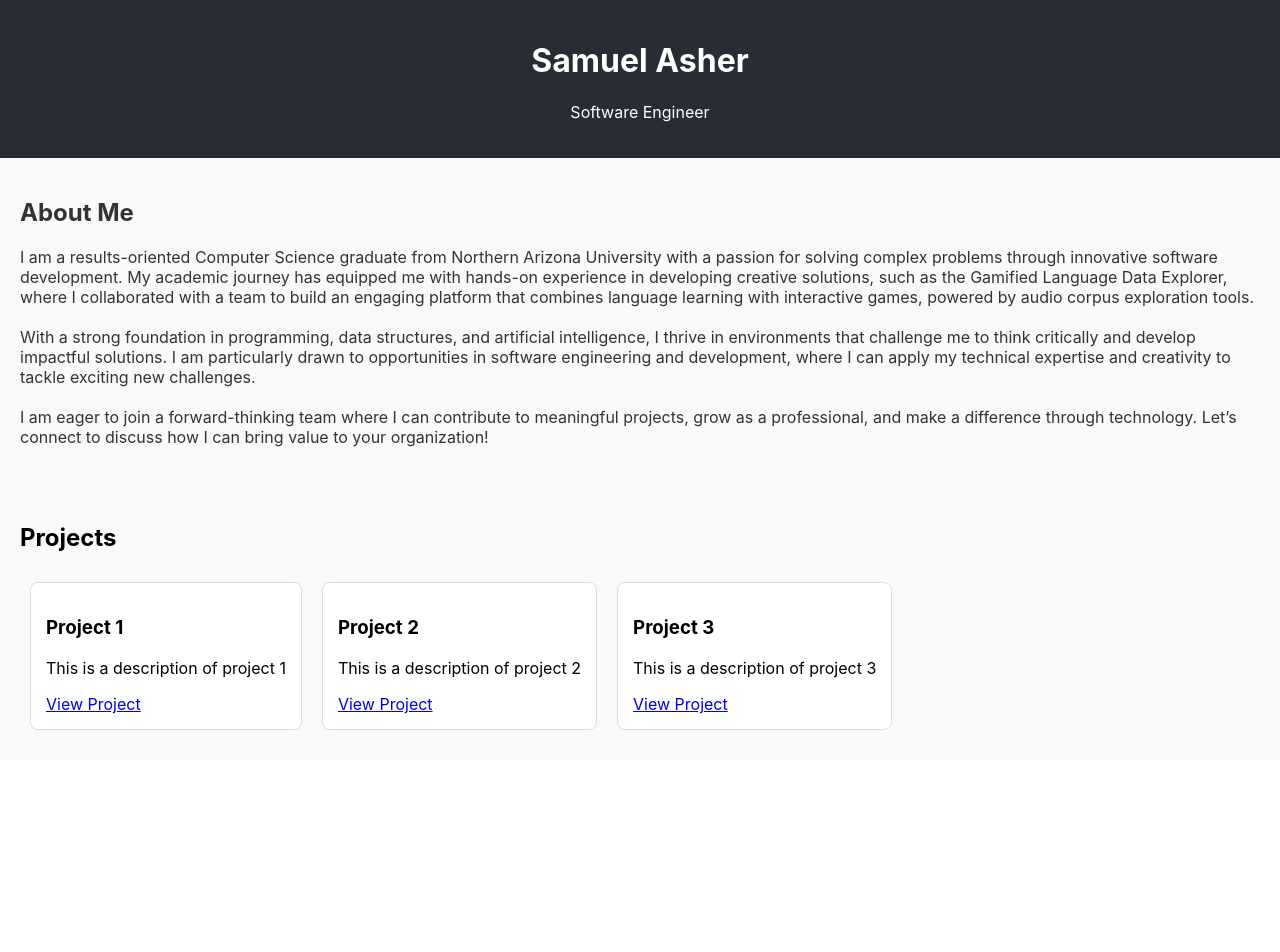
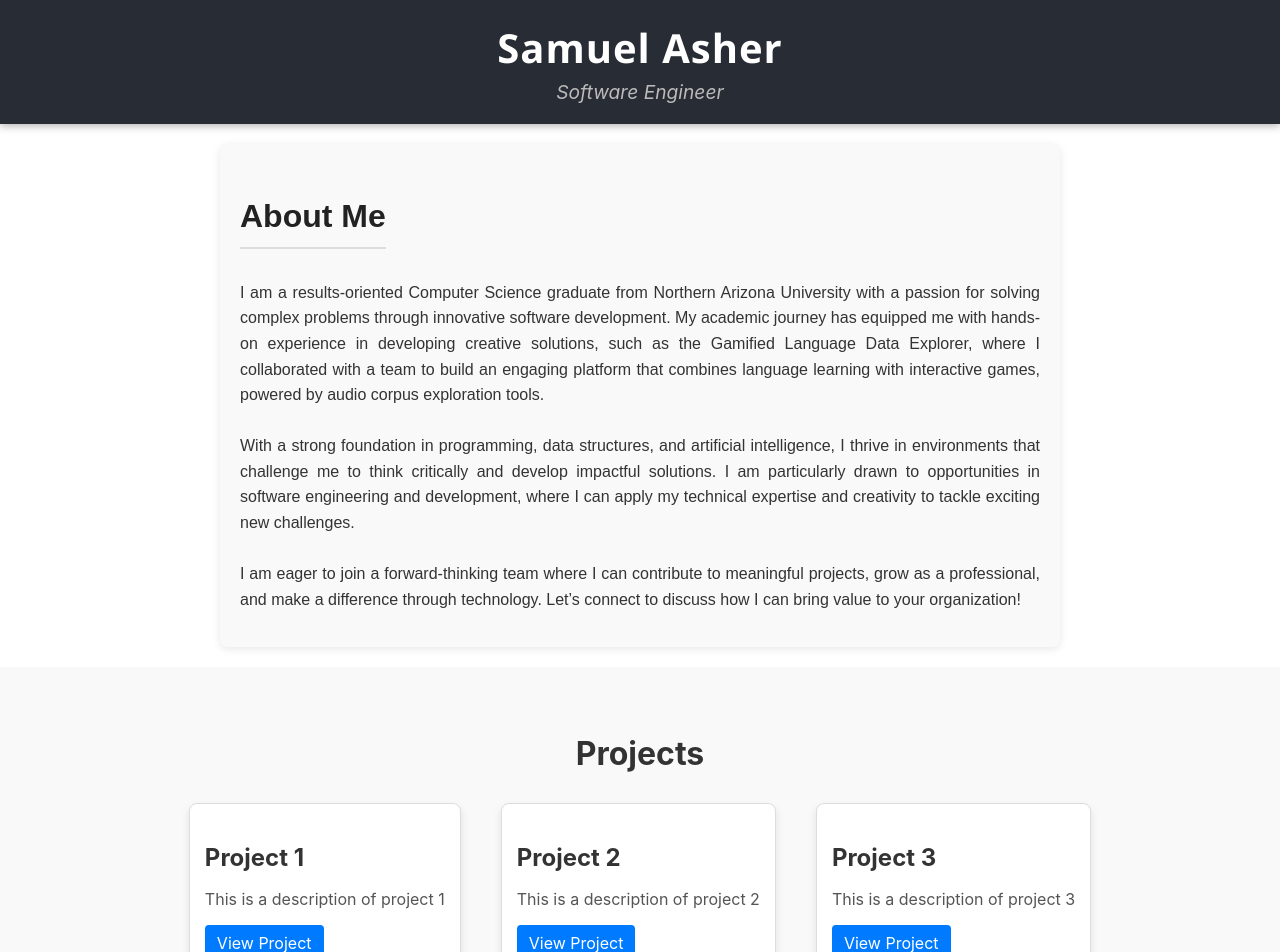
Before and after one commit to Tisaghu/Portfolio-Website, a React (Create React App) app: page / in a window 1280 px wide. Shown: the top 952 px of the page. Before the commit the page ends 800 px from the top, so only its background shows below. Built offline with nearby package versions, Linux system fonts and the light colour scheme.

Commit message:
Organization overhaul. Added components folder and created seperate .css files for styling. Some changes to component styles as well for aesthetics.

```diff
--- a/src/About.js
+++ /dev/null
@@ -1,23 +0,0 @@
-import React from "react";
-
-function About() {
-  return (
-    <section style={{ padding: "20px", background: "#f9f9f9", color: "#333" }}>
-      <h2>About Me</h2>
-      <p>
-      I am a results-oriented Computer Science graduate from Northern Arizona University with a passion for solving complex problems through innovative software development.
-      My academic journey has equipped me with hands-on experience in developing creative solutions, such as the Gamified Language Data Explorer, where I collaborated with a
-       team to build an engaging platform that combines language learning with interactive games, powered by audio corpus exploration tools. <br /> <br />
-
-      With a strong foundation in programming, data structures, and artificial intelligence, I thrive in environments that challenge me to think critically and develop impactful
-       solutions. I am particularly drawn to opportunities in software engineering and development, where I can apply my technical expertise and creativity to tackle exciting new
-       challenges. <br /> <br />
-
-      I am eager to join a forward-thinking team where I can contribute to meaningful projects, grow as a professional, and make a difference through technology. Let’s connect
-       to discuss how I can bring value to your organization!
-      </p>
-    </section>
-  );
-}
-
-export default About;
--- a/src/App.js
+++ b/src/App.js
@@ -1,7 +1,7 @@
 import React from "react";
-import Header from "./Header";
-import About from "./About";
-import Projects from "./Projects";
+import Header from "./components/Header/Header";
+import About from "./components/About/About";
+import Projects from "./components/Projects/Projects";
 
 function App() {
   return (
--- a/src/Header.js
+++ /dev/null
@@ -1,13 +0,0 @@
-// Code to display the header of the website
-import React from "react";
-
-const Header = () => {
-    return (
-        <header style={{ textAlign: "center", padding: "20px", background: "#282c34", color: "white" }}>
-            <h1>Samuel Asher</h1>
-            <p>Software Engineer</p>
-        </header>
-    );
-}
-
-export default Header;
--- a/src/ProjectCard.js
+++ /dev/null
@@ -1,20 +0,0 @@
-import React from "react";
-
-function ProjectCard({title, description, link }) {
-    return (
-        <div style={{
-            border: "1px solid #ddd",
-            borderRadius: "8px",
-            padding: "15px",
-            margin: "10px",
-            maxWidth: "300px",
-            background: "#fff"
-        }}>
-            <h3>{title}</h3>
-            <p>{description}</p>
-            <a href={link} target="_blank" rel="noopener noreferrer">View Project</a>
-        </div>
-    );
-}
-
-export default ProjectCard;
--- /dev/null
+++ b/src/components/About/About.css
@@ -0,0 +1,37 @@
+.about-section {
+    padding: 20px;
+    background-color: #f9f9f9;
+    color: #333;
+    border-radius: 8px;
+    box-shadow: 0 2px 8px rgba(0, 0, 0, 0.1);
+    max-width: 800px;
+    margin: 20px auto;
+    line-height: 1.6;
+    font-family: Arial, sans-serif;
+  }
+
+  .about-section h2 {
+    font-size: 2rem;
+    color: #222;
+    margin-bottom: 15px;
+    border-bottom: 2px solid #ddd;
+    display: inline-block;
+    padding-bottom: 5px;
+  }
+
+  .about-section p {
+    font-size: 1rem;
+    text-align: justify;
+    margin-bottom: 15px;
+  }
+
+  @media (max-width: 600px) {
+    .about-section {
+      padding: 15px;
+      font-size: 0.95rem;
+    }
+
+    .about-section h2 {
+      font-size: 1.5rem;
+    }
+  }
--- /dev/null
+++ b/src/components/About/About.js
@@ -0,0 +1,24 @@
+import React from "react";
+import "./About.css";
+
+function About() {
+  return (
+    <section className="about-section">
+      <h2>About Me</h2>
+      <p>
+        I am a results-oriented Computer Science graduate from Northern Arizona University with a passion for solving complex problems through innovative software development.
+        My academic journey has equipped me with hands-on experience in developing creative solutions, such as the Gamified Language Data Explorer, where I collaborated with a
+        team to build an engaging platform that combines language learning with interactive games, powered by audio corpus exploration tools. <br /> <br />
+
+        With a strong foundation in programming, data structures, and artificial intelligence, I thrive in environments that challenge me to think critically and develop impactful
+        solutions. I am particularly drawn to opportunities in software engineering and development, where I can apply my technical expertise and creativity to tackle exciting new
+        challenges. <br /> <br />
+
+        I am eager to join a forward-thinking team where I can contribute to meaningful projects, grow as a professional, and make a difference through technology. Let’s connect
+        to discuss how I can bring value to your organization!
+      </p>
+    </section>
+  );
+}
+
+export default About;
--- /dev/null
+++ b/src/components/Header/Header.css
@@ -0,0 +1,38 @@
+.header {
+    text-align: center;
+    padding: 20px;
+    background-color: #282c34;
+    color: white;
+    box-shadow: 0 2px 8px rgba(0, 0, 0, 0.3);
+    position: sticky;
+    top: 0;
+    z-index: 1000;
+}
+
+.header-title {
+    font-size: 2.5rem;
+    margin: 0;
+    font-family: "Segoe UI", Tahoma, Geneva, Verdana, sans-serif;
+    letter-spacing: 1px;
+}
+
+.header-subtitle {
+    font-size: 1.2rem;
+    margin: 5px 0 0;
+    font-style: italic;
+    color: #bbb;
+}
+
+@media (max-width: 600px) {
+    .header {
+        padding: 15px;
+    }
+
+    .header-title {
+        font-size: 2rem;
+    }
+
+    .header-subtitle {
+        font-size: 1rem;
+    }
+}
--- /dev/null
+++ b/src/components/Header/Header.js
@@ -0,0 +1,13 @@
+import React from "react";
+import "./Header.css";
+
+const Header = () => {
+    return (
+        <header className="header">
+            <h1 className="header-title">Samuel Asher</h1>
+            <p className="header-subtitle">Software Engineer</p>
+        </header>
+    );
+};
+
+export default Header;
--- /dev/null
+++ b/src/components/ProjectCard/ProjectCard.css
@@ -0,0 +1,42 @@
+.project-card {
+    border: 1px solid #ddd;
+    border-radius: 8px;
+    padding: 15px;
+    margin: 10px;
+    max-width: 300px;
+    background: #fff;
+    box-shadow: 0 4px 8px rgba(0, 0, 0, 0.1);
+    transition: transform 0.3s ease, box-shadow 0.3s ease; /* Smooth hover effect */
+}
+
+.project-card:hover {
+    transform: translateY(-5px); /* Slight lift on hover */
+    box-shadow: 0 8px 16px rgba(0, 0, 0, 0.2); /* More pronounced shadow on hover */
+}
+
+.project-title {
+    font-size: 1.5rem;
+    color: #333;
+    margin-bottom: 10px;
+}
+
+.project-description {
+    font-size: 1rem;
+    color: #555;
+    margin-bottom: 15px;
+    line-height: 1.4;
+}
+
+.project-link {
+    display: inline-block;
+    padding: 8px 12px;
+    background-color: #007BFF;
+    color: #fff;
+    text-decoration: none;
+    border-radius: 4px;
+    transition: background-color 0.3s ease;
+}
+
+.project-link:hover {
+    background-color: #0056b3; /* Darker shade on hover */
+}
--- /dev/null
+++ b/src/components/ProjectCard/ProjectCard.js
@@ -0,0 +1,21 @@
+import React from "react";
+import "./ProjectCard.css"; // Importing the external CSS file
+
+function ProjectCard({ title, description, link }) {
+    return (
+        <div className="project-card">
+            <h3 className="project-title">{title}</h3>
+            <p className="project-description">{description}</p>
+            <a
+                href={link}
+                target="_blank"
+                rel="noopener noreferrer"
+                className="project-link"
+            >
+                View Project
+            </a>
+        </div>
+    );
+}
+
+export default ProjectCard;
--- /dev/null
+++ b/src/components/Projects/Projects.css
@@ -0,0 +1,18 @@
+.projects-section {
+    padding: 40px 20px;
+    background: #f9f9f9;
+}
+
+.projects-title {
+    text-align: center;
+    font-size: 2rem;
+    margin-bottom: 20px;
+    color: #333;
+}
+
+.projects-grid {
+    display: flex;
+    flex-wrap: wrap;
+    gap: 20px; /* Adds spacing between the project cards */
+    justify-content: center; /* Centers the cards in the container */
+}
--- a/src/Projects.js
+++ b/src/components/Projects/Projects.js
@@ -1,8 +1,8 @@
 import React from "react";
-import ProjectCard from "./ProjectCard";
+import ProjectCard from "../ProjectCard/ProjectCard";
+import "./Projects.css";
 
 function Projects() {
-
     // Sample project data
     const projectList = [
         {
@@ -23,9 +23,9 @@ function Projects() {
     ];
 
     return (
-        <section style={{ padding: "20px", background: "#f9f9f9" }}>
-        <h2>Projects</h2>
-        <div style={{ display: "flex", flexWrap: "wrap" }}>
+        <section className="projects-section">
+            <h2 className="projects-title">Projects</h2>
+            <div className="projects-grid">
                 {projectList.map((project, index) => (
                     <ProjectCard
                         key={index}
```
Lines whose indentation alone changed are shown as unchanged.
